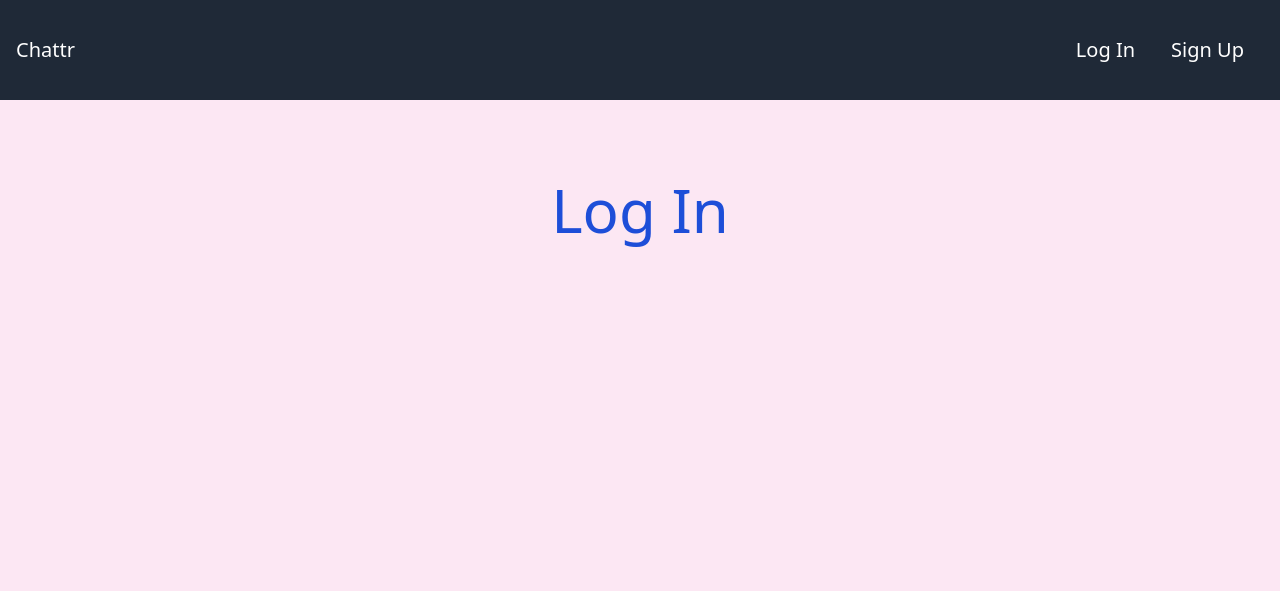
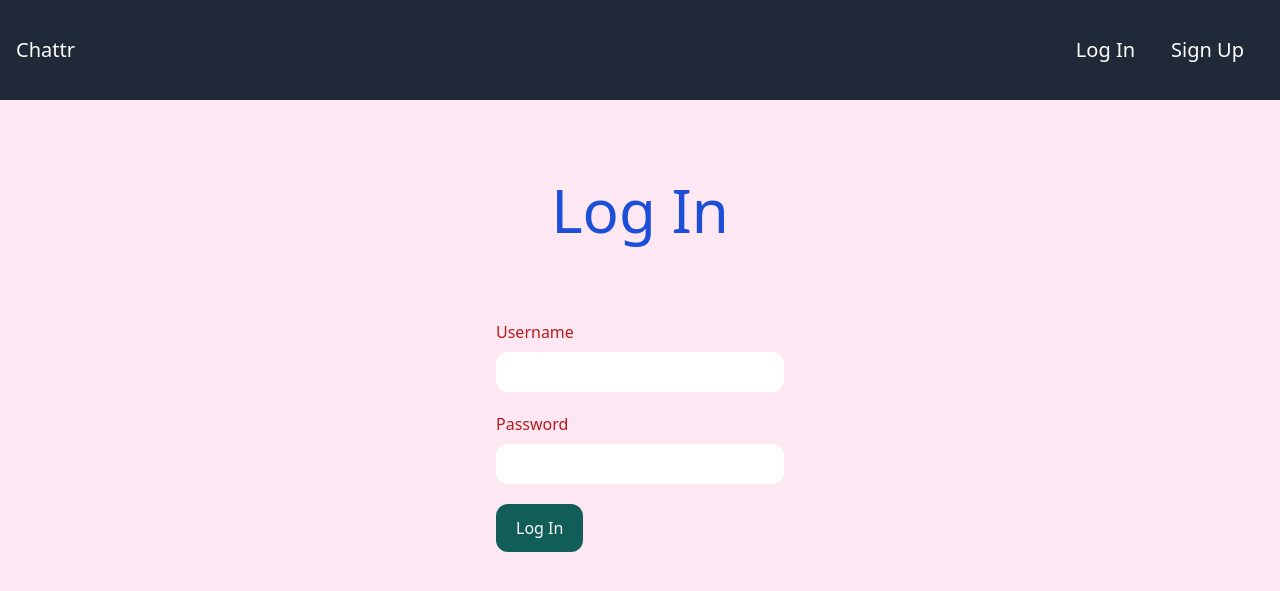
Before and after one commit to drew-anello/Chattr, a Django app: template my_app/templates/login.html in a window 1280 px wide. Shown: the top 591 px of the page. Run offline with Django 4.2, Linux system fonts and the light colour scheme; the template is opened without the code that fills it: values that come from a table or form of the project are taken from there, others are empty; some libraries are stand-ins or nearby versions.

Commit message:
login is working

```diff
--- a/my_app/templates/chattr/base.html
+++ b/my_app/templates/chattr/base.html
@@ -16,24 +16,13 @@
 
         {% if request.user.is_authenticated %}
 
-        <a href="/rooms" class="text-xl text-white hover:text-orange-200"
-        >Rooms</a>
-        <a
-        href="/signup"
-        class="px-5 py-3 text-xl text-white hover:text-orange-200"
-        >Log Out</a
-      >
+        <a href="/rooms" class="text-xl text-white hover:text-orange-200">Rooms</a>
+        <a href="/signup" class="px-5 py-3 text-xl text-white hover:text-orange-200">Log Out</a>
 
         {% else %}
 
-
-        <a href="/login" class="text-xl text-white hover:text-orange-200"
-          >Log In</a>
-        <a
-          href="/signup"
-          class="px-5 py-3 text-xl text-white hover:text-orange-200"
-          >Sign Up</a
-        >
+        <a href="/login/" class="text-xl text-white hover:text-orange-200">Log In</a>
+        <a href="/signup/" class="px-5 py-3 text-xl text-white hover:text-orange-200">Sign Up</a>
 
         {% endif %}
 
--- a/my_app/templates/login.html
+++ b/my_app/templates/login.html
@@ -1,8 +1,31 @@
 {% extends 'chattr/base.html' %}
 
-{% block title %}Welcome {% endblock %}
+{% block title %}Log In | {% endblock %}
  {% block content %}
-<div class="p-10 lg:p-20 text-center">
-  <h1 class="text-3xl lg:text-6xl text-blue-700">Log In</h1>
-</div>
-{% endblock %}
+ <div class="p-10 lg:p-20 text-center">
+    <h1 class="text-3xl lg:text-6xl text-blue-700">Log In</h1>
+  </div>
+
+  <form method="post" action="." class="lg:w-1/4 px-4 mx-auto">
+  {% csrf_token %}
+
+   <div class="mb-5">
+    <label class="text-red-700">Username</label>
+    <input type="text" name="username" class="w-full mt-2 px-4 py-2 rounded-xl">
+   </div>
+   <div class="mb-5">
+    <label class="text-red-700">Password</label>
+    <input type="password" name="password" class="w-full mt-2 px-4 py-2 rounded-xl">
+   </div>
+   {% if form.errors %}
+        {% for field in form %}
+            {% for error in field.errors %}
+            <div class="mb-5 p-4 rounded-xl bg-red-300 text-white">
+                <p>{{ error|escape }}</p>
+            </div>
+            {% endfor %}
+        {% endfor %}
+    {% endif %}
+    <button class="px-5 py-3 rounded-xl text-white bg-teal-800 hover:bg-teal-700">Log In</button>
+  </form>
+ {% endblock %}
--- a/my_app/urls.py
+++ b/my_app/urls.py
@@ -5,6 +5,8 @@ from . import views
 urlpatterns = [
     path('', views.home, name='home'),
     path('signup/', views.signup, name='signup'),
+
+    path('login/', auth_views.LoginView.as_view(template_name='login.html'), name='login'),
     path('logout/', auth_views.LogoutView.as_view(), name='logout'),
     # path('login/', views.login, name='login'),
 
```
